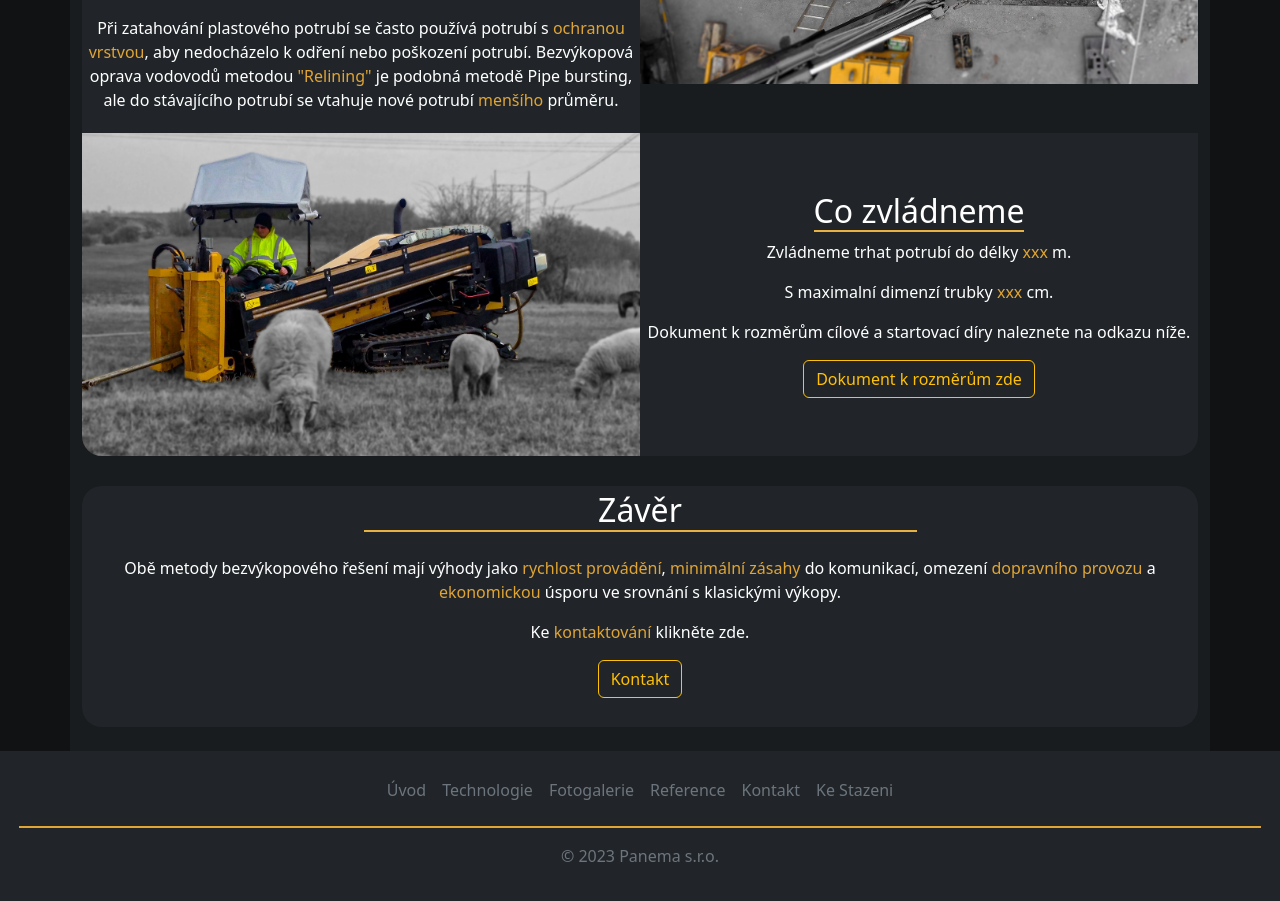
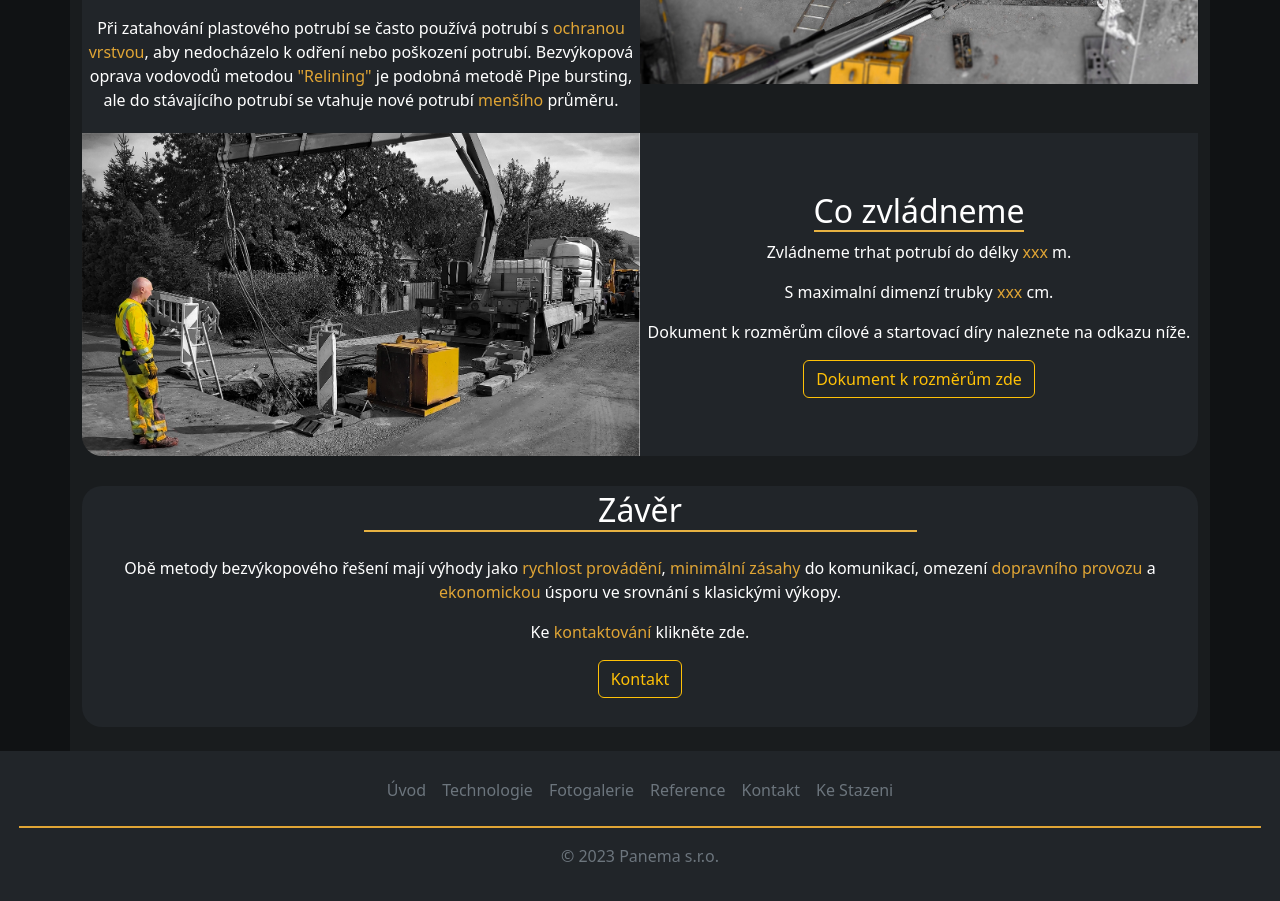
Before and after one commit to Ejdyz/panema.cz, a React (Create React App) app in the folder panema/: page /technologie in a window 1280 px wide. Shown: the part 1260-2161 px from the top of the page. Built offline with nearby package versions, Linux system fonts and the light colour scheme.

Commit message:
feat: added fourth image on technology page

```diff
--- a/panema/src/Pages/TechnologyPage.js
+++ b/panema/src/Pages/TechnologyPage.js
@@ -62,7 +62,7 @@ export function TechnologyPage() {
 
               <div style={{ display: "flex", marginBottom: "30px" }}>
                 <div style={{ width: "50%", backgroundSize: "cover", }}>
-                  <img src="/images/vrtacka2.webp" alt="Image" style={{ width: "100%", borderRadius: "0 0  0 20px" }} />
+                  <img src="/images/trhani1.webp" alt="Image" style={{ width: "100%", borderRadius: "0 0  0 20px" }} />
                 </div>
                 <div style={{ width: "50%", backgroundColor: "#212529", color: "white", textAlign: "center", display: "flex", flexDirection: "column", alignItems: "center", justifyContent: "center", padding: "5px", borderRadius: "0 0 20px 0" }}>
                   <h2 style={{ borderBottom: "#e7b242 2px solid" }}>Co zvládneme</h2>
@@ -135,7 +135,7 @@ export function TechnologyPage() {
                   <br />
                 </div>
                 <div style={{ width: "100%", backgroundSize: "cover", }}>
-                  <img src="/images/vrtacka2.webp" alt="Image" style={{ width: "100%", borderRadius: "0 0  0 20px" }} />
+                  <img src="/images/trhani1.webp" alt="Image" style={{ width: "100%", borderRadius: "0 0  0 20px" }} />
                 </div>
               </div>
               <div style={{ width: "100%", backgroundColor: "#212529", color: "white", textAlign: "center", display: "flex", flexDirection: "column", alignItems: "center", padding: "5px", borderRadius: "20px" }}>
```
Also changed, not shown: panema/public/images/trhani1.webp (added).
